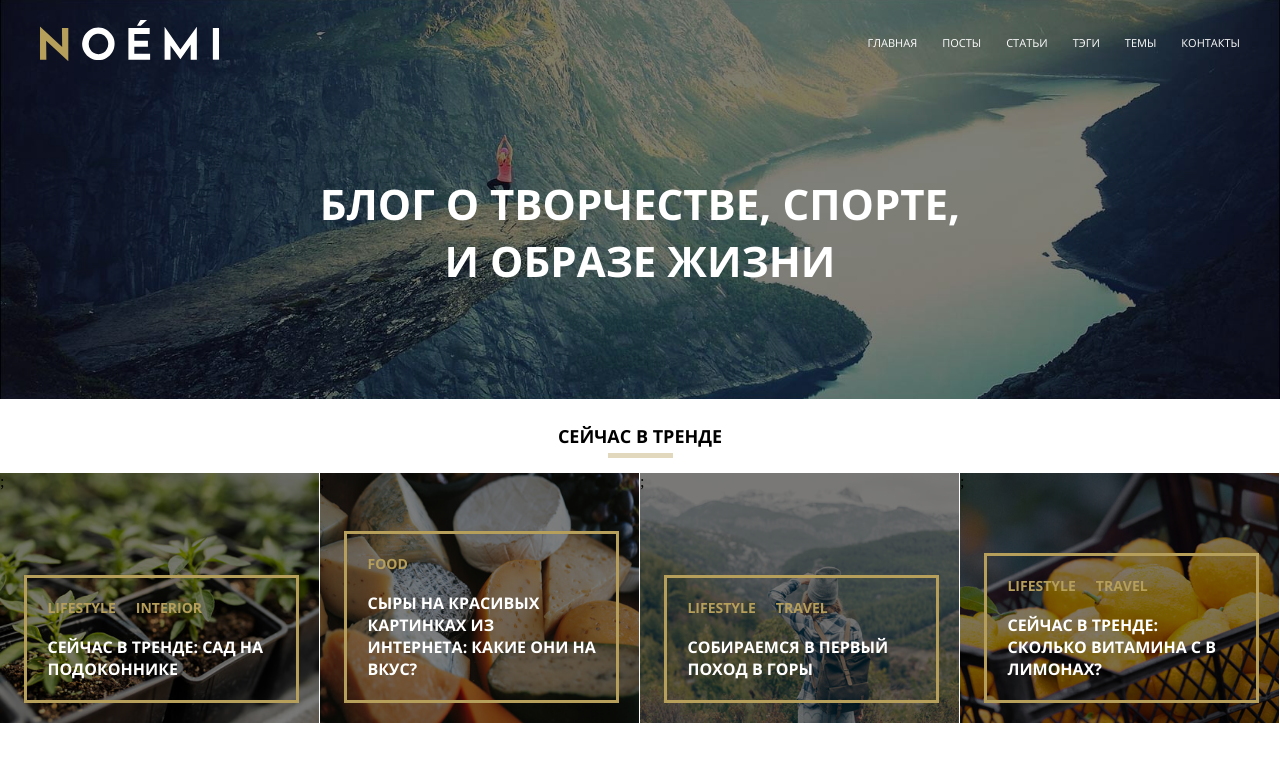
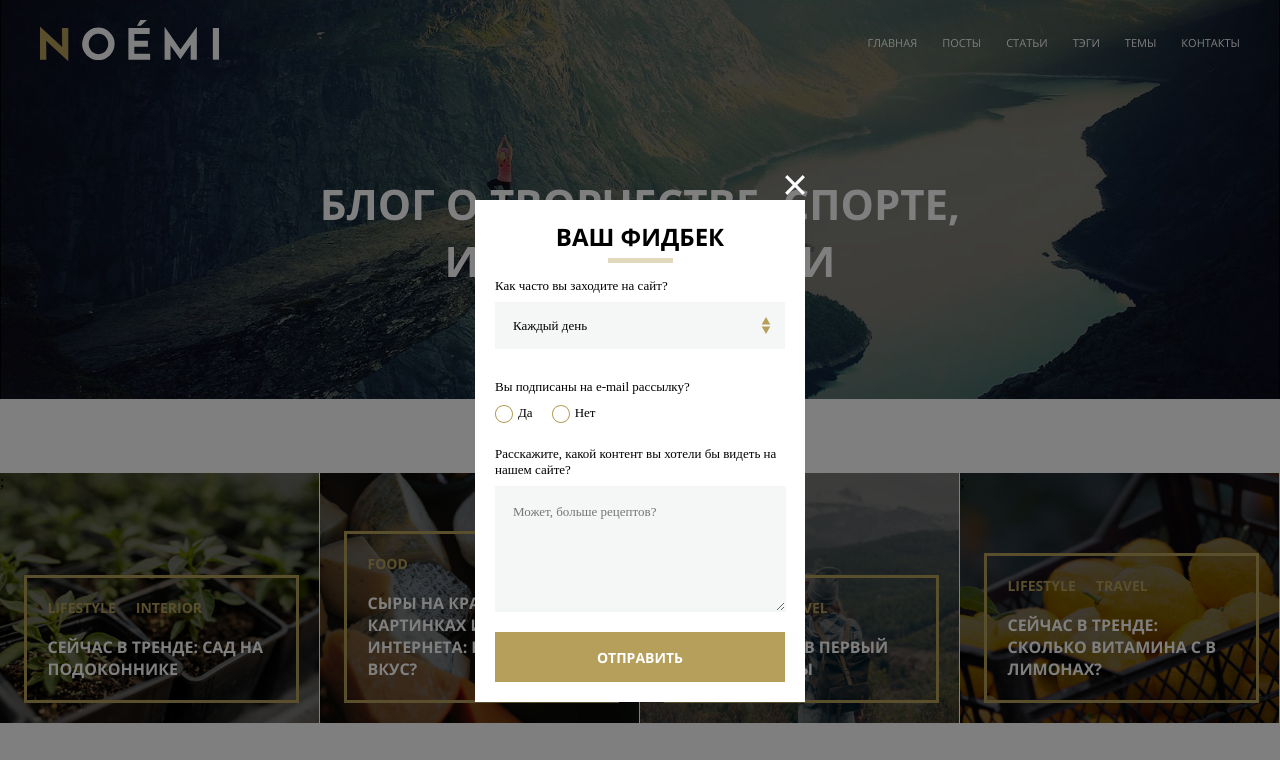
Before and after one commit to febjay/mq_dip, a plain HTML site: page index.html in a window 1280 px wide. Shown: the top 760 px of the page. Drawn offline with Linux system fonts and the light colour scheme; files whose address does not match are found by name.

Commit message:
Update styles.css

```diff
--- a/styles.css
+++ b/styles.css
@@ -120,14 +120,13 @@ textarea.field {
 }
 
 .b-popup-hidden{
-  width:100%;
+  height: 100vh;
+  width: 100vw;
   background-color: rgba(0,0,0,0.5);
   overflow:hidden;
-  position:absolute;
+  position:fixed;
   top:0px;
   z-index: 10;
- display: none;
-
 }
 
 @media (max-width: 640px) {
```
